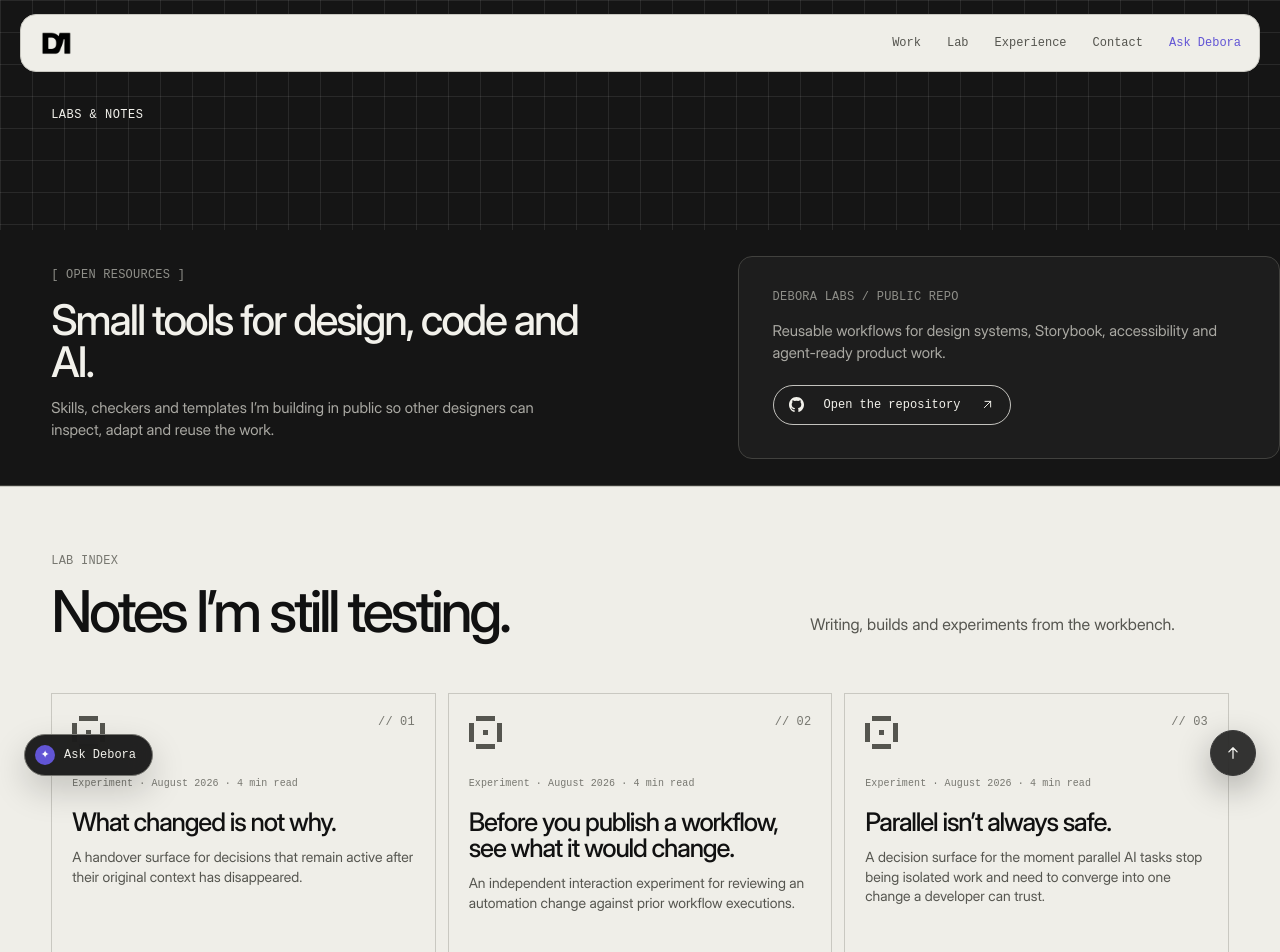
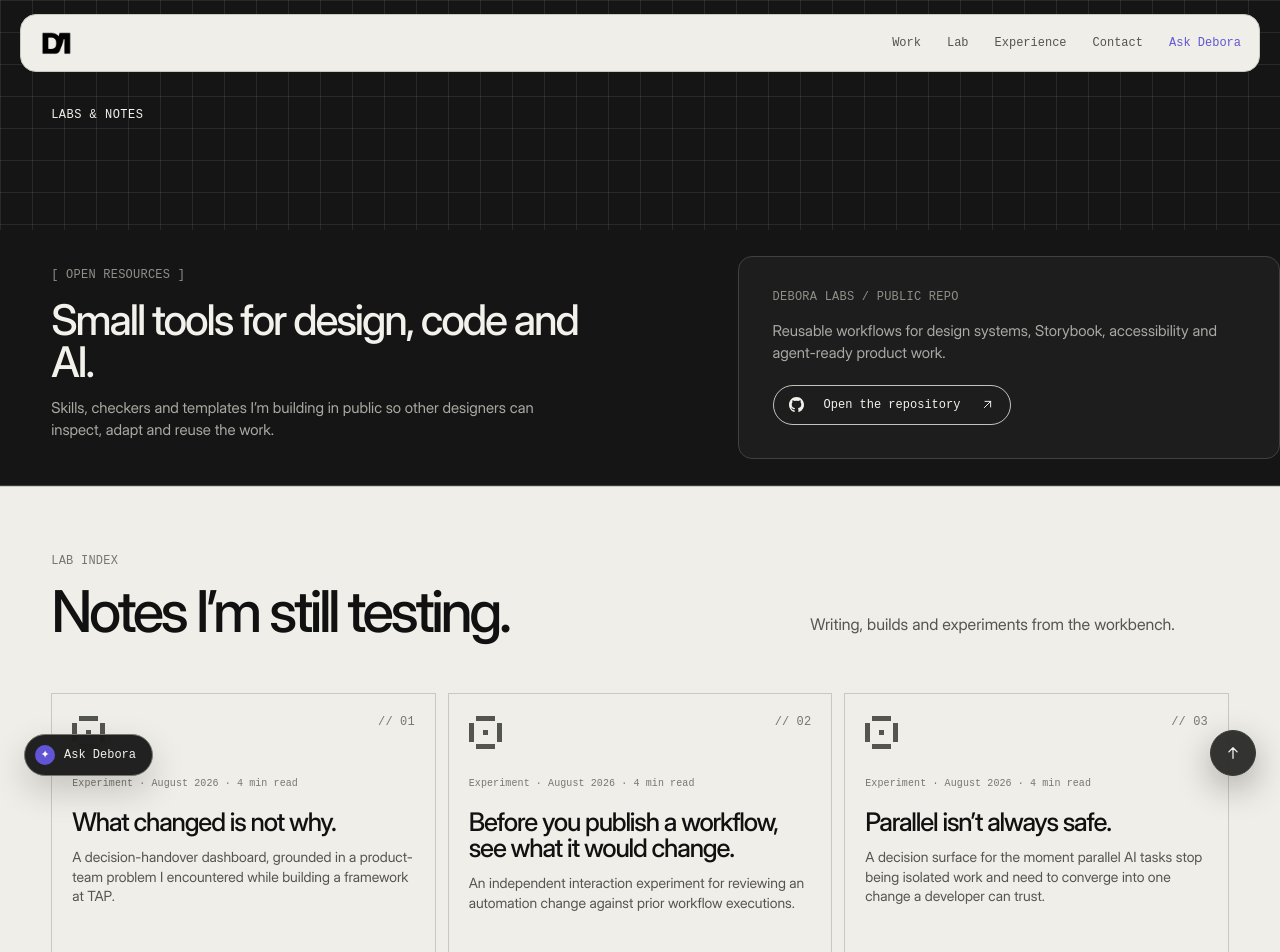
Before and after one commit to deboramoratalla-lab/portfolio, a Next.js app: page /lab in a window 1280 px wide. Shown: the top 952 px of the page. Built offline with nearby package versions, Linux system fonts and the light colour scheme.

Commit message:
Revise summary for decision-handover lab entry
Updated the summary of the decision-handover entry to clarify its purpose.

```diff
--- a/src/data/lab.ts
+++ b/src/data/lab.ts
@@ -9,7 +9,7 @@ export type LabEntry = {
 }
 
 export const labEntries: LabEntry[] = [
-  { slug: "decision-handover", type: "Experiment", title: "What changed is not why.", summary: "A handover surface for decisions that remain active after their original context has disappeared.", date: "August 2026", readingTime: "4 min read", topics: ["Product design", "Operational UX", "Interaction design"] },
+  { slug: "decision-handover", type: "Experiment", title: "What changed is not why.", summary: "A decision-handover dashboard, grounded in a product-team problem I encountered while building a framework at TAP.", date: "August 2026", readingTime: "4 min read", topics: ["Product design", "Operational UX", "Interaction design"] },
   { slug: "workflow-impact-preview", type: "Experiment", title: "Before you publish a workflow, see what it would change.", summary: "An independent interaction experiment for reviewing an automation change against prior workflow executions.", date: "August 2026", readingTime: "4 min read", topics: ["Automation", "AI workflows", "Developer tools"] },
   {
     slug: "parallel-not-blind",
```
